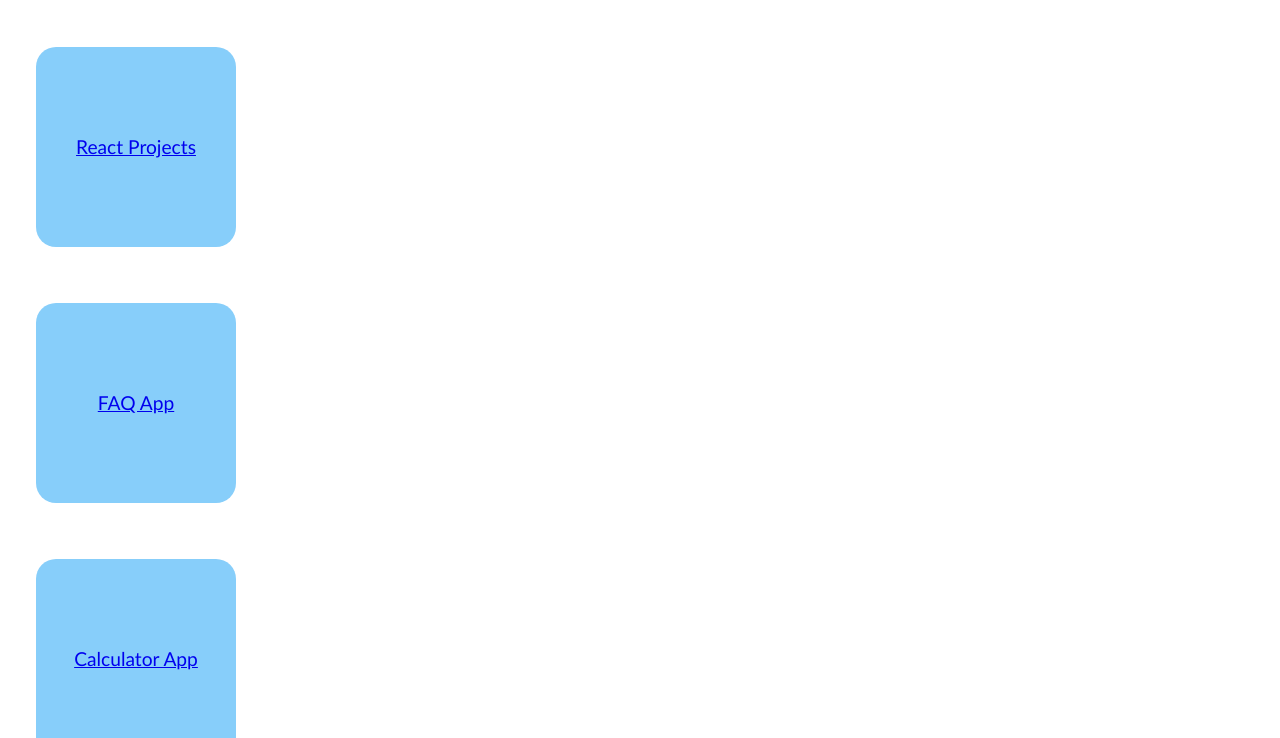
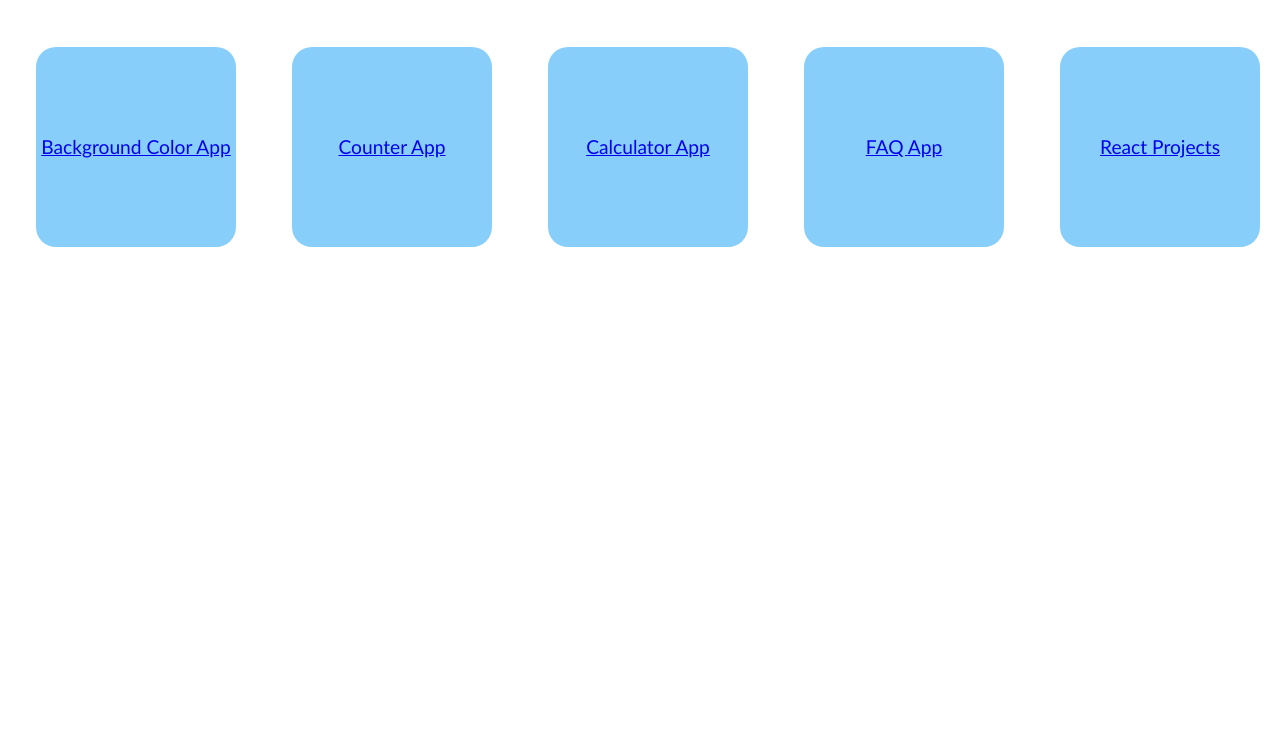
Before and after one commit to Yuvaraj643/Skibble-Project, a plain HTML site: page index.html in a window 1280 px wide. Shown: the part 61-799 px from the top of the page. Drawn offline with Linux system fonts and the light colour scheme.

Commit message:
Update style.css

```diff
--- a/style.css
+++ b/style.css
@@ -1,7 +1,7 @@
 section{
     width: 100%;
     display: flex;
-    flex-direction:column-reverse;
+    flex-direction:row;
     justify-content:space-around;
     font-family:'Gill Sans', 'Gill Sans MT', Calibri, 'Trebuchet MS', sans-serif;
     font-size: larger;
```
